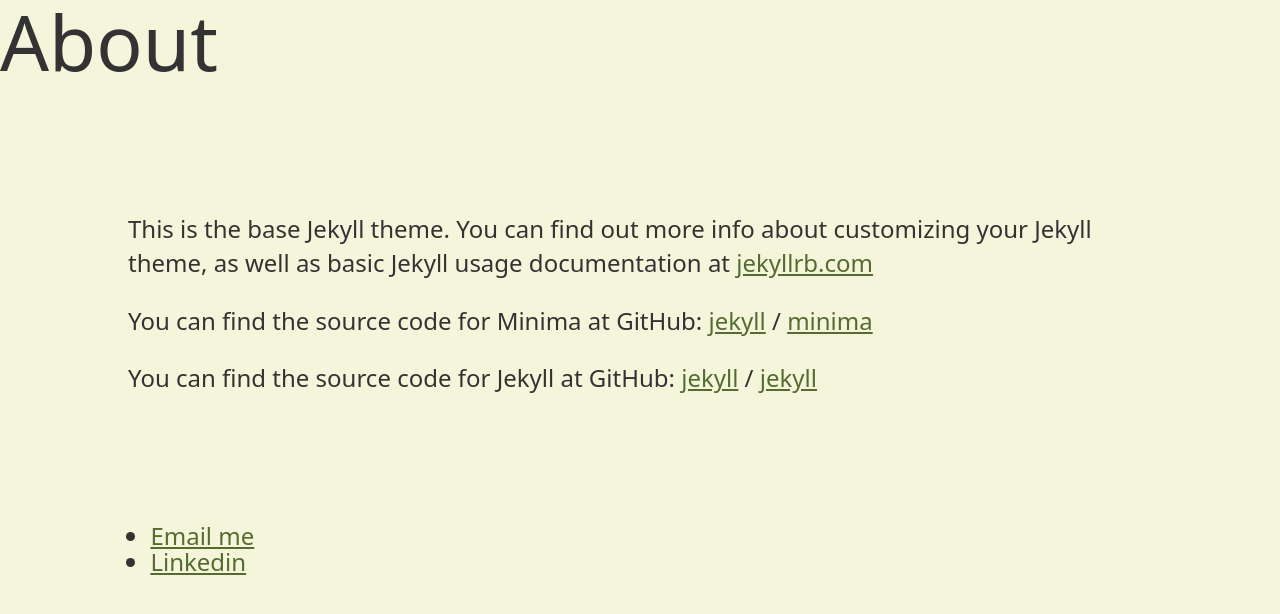
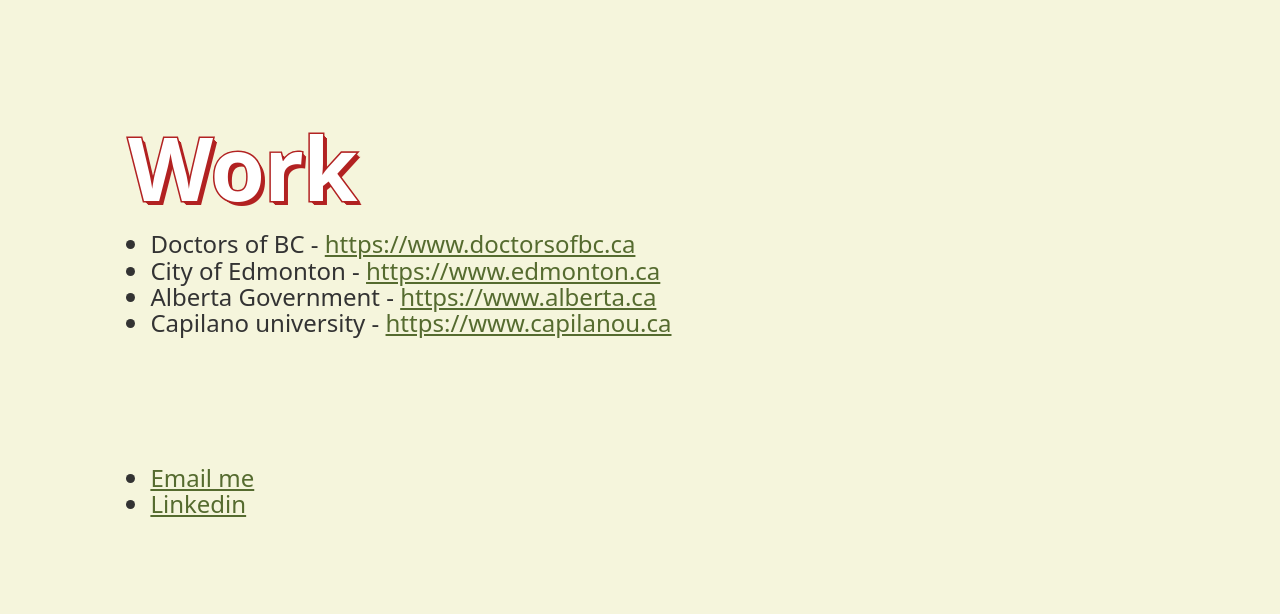
Before and after one commit to alfredk/alfredk.github.io, a Jekyll site: the page built from myblog/about.md, in a window 1280 px wide. Shown: the top 614 px of the page. Built offline with Jekyll 4.4.1, drawn with Linux system fonts in a browser that asks for light colours.

```diff
--- a/myblog/_includes/header.html
+++ b/myblog/_includes/header.html
@@ -0,0 +1,2 @@
+<div class="header">
+</div>
--- a/myblog/_layouts/default.html
+++ b/myblog/_layouts/default.html
@@ -8,7 +8,9 @@
     {% include header.html %}
 
     <main>
-      {{ content }}
+      <div class="content wrapper">
+        {{ content }}
+      </div>
     </main>
 
     {% include footer.html %}
--- a/myblog/_layouts/page.html
+++ /dev/null
@@ -1,9 +0,0 @@
----
-layout: default
----
-
-<h1>{{ page.title | escape }}</h1>
-
-<div class="content wrapper">
-  {{ content }}
-</div>
--- a/myblog/_sass/_type.scss
+++ b/myblog/_sass/_type.scss
@@ -42,6 +42,7 @@ h1 {
   font-size: calc(min(max(3.8rem, 6vw), 5.6rem));
   @media (prefers-color-scheme: light) {}
 }
+h2.header-styles { font-size: calc(min(max(3rem, 5vw), 4.4rem)); }
 h2{
   font-size: calc(min(max(3rem, 5vw), 4.4rem));
 }
--- a/myblog/about.md
+++ b/myblog/about.md
@@ -1,18 +1,11 @@
 ---
-layout: page
 title: About
+layout: default
 permalink: /about/
 ---
+<h1 class='header-styles'>Work</h1>
 
-This is the base Jekyll theme. You can find out more info about customizing your Jekyll theme, as well as basic Jekyll usage documentation at [jekyllrb.com](https://jekyllrb.com/)
-
-You can find the source code for Minima at GitHub:
-[jekyll][jekyll-organization] /
-[minima](https://github.com/jekyll/minima)
-
-You can find the source code for Jekyll at GitHub:
-[jekyll][jekyll-organization] /
-[jekyll](https://github.com/jekyll/jekyll)
-
-
-[jekyll-organization]: https://github.com/jekyll
+- Doctors of BC - [https://www.doctorsofbc.ca](https://www.doctorsofbc.ca)
+- City of Edmonton - [https://www.edmonton.ca](https://www.edmonton.ca)
+- Alberta Government - [https://www.alberta.ca](https://www.alberta.ca)
+- Capilano university - [https://www.capilanou.ca](https://www.capilanou.ca)
```
Also changed, not shown: myblog/index.md (+5 -4 lines), myblog/page.md (deleted, +0 -11 lines), myblog/recipes.md (+2 -13 lines).
